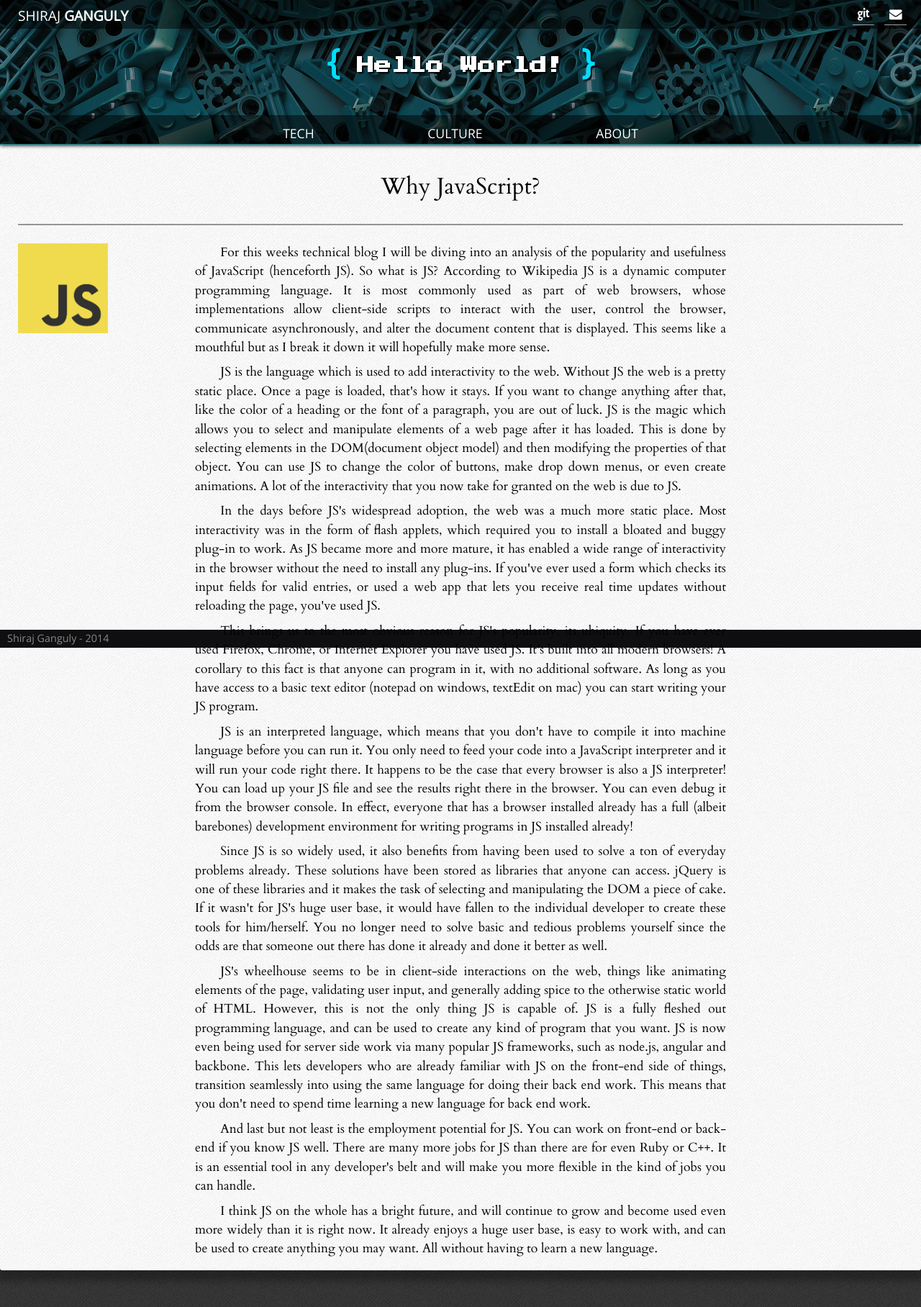
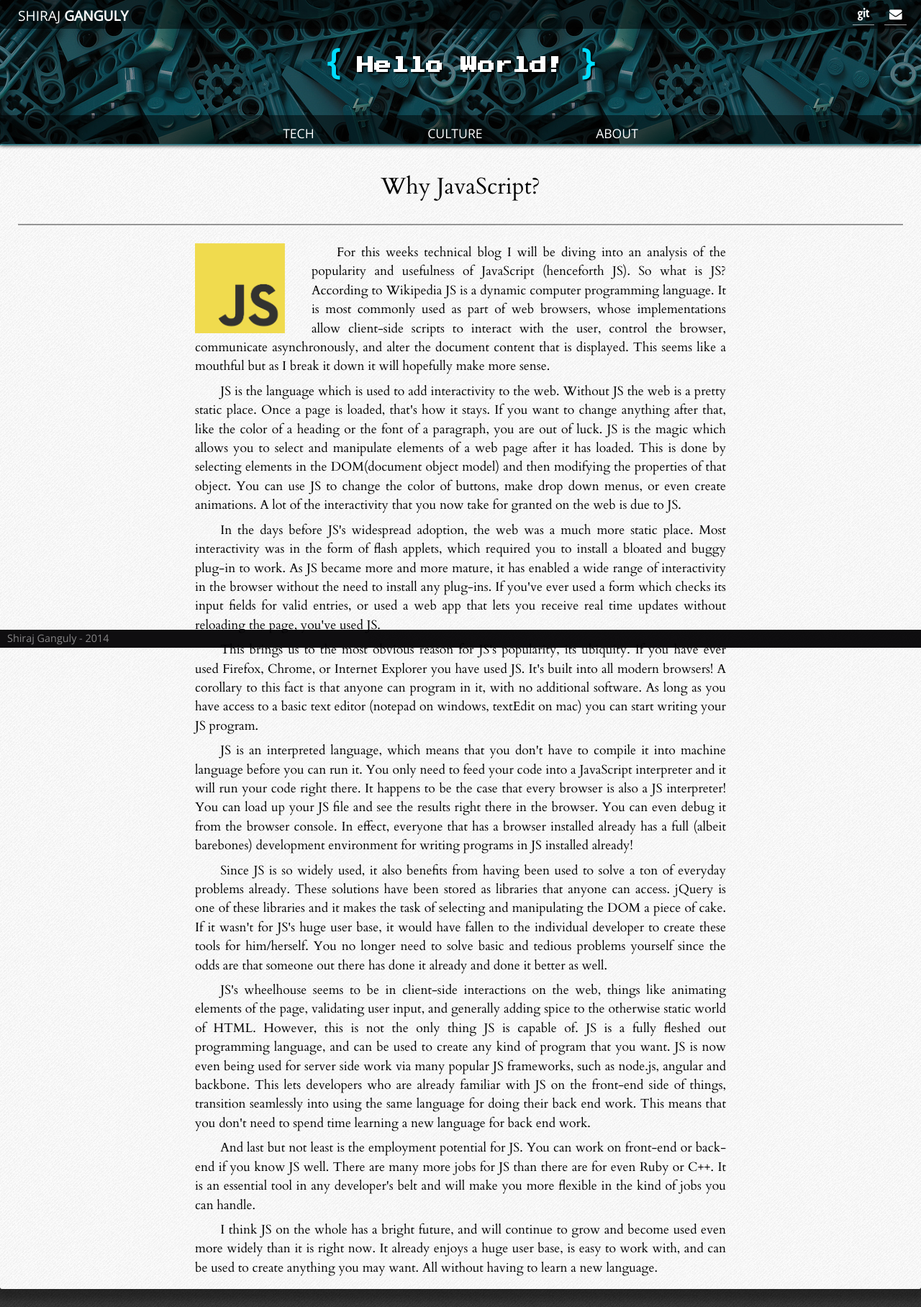
Before and after one commit to ShirajG/shirajg.github.io, a Jekyll site: the page built from _posts/2014-06-15-JavaScript.html, in a window 1280 px wide. Shown: the whole page at 72% size. Built offline with Jekyll 4.4.1, drawn with Linux system fonts in a browser that asks for light colours; nearby versions of some CDN libraries; before the commit the page ends 1790 px from its top, so only the background shows below that.

Commit message:
Moved JS logo into layout

```diff
--- a/_posts/2014-06-15-JavaScript.html
+++ b/_posts/2014-06-15-JavaScript.html
@@ -2,8 +2,8 @@
 layout: post
 ---
   <h4><span>Why JavaScript?</span></h4>
+  <p>
   <img style="height: 125px; float:left; margin-right: 5%" src="/images/JS_logo.jpg" alt="JavaScript Logo">
-  <p>
   For this weeks technical blog I will be diving into an analysis of the popularity and usefulness of JavaScript (henceforth JS). So what is JS? According to Wikipedia JS is a dynamic computer programming language. It is most commonly used as part of web browsers, whose implementations allow client-side scripts to interact with the user, control the browser, communicate asynchronously, and alter the document content that is displayed. This seems like a mouthful but as I break it down it will hopefully make more sense.
   </p>
 
```
